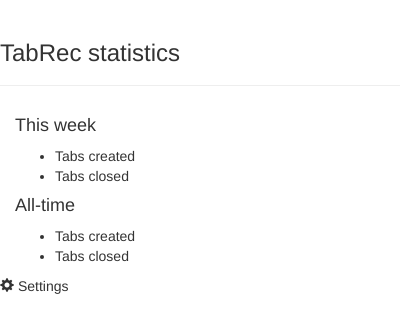
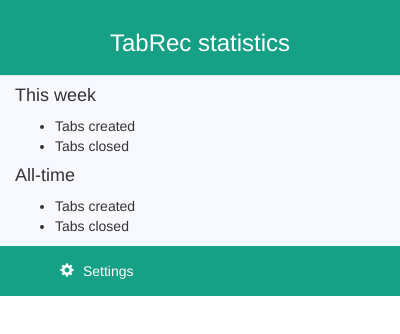
Before and after one commit to martin-svk/tabrec, a browser extension: page popup.html in a window 400 px wide. Drawn offline with nearby package versions, Linux system fonts and the light colour scheme.

Commit message:
Add popup window styles.

```diff
--- a/styles/popup.sass
+++ b/styles/popup.sass
@@ -1,2 +1,34 @@
 body
-  min-width: 300px
+  min-width: 250px
+
+.page-header
+  margin-bottom: 0 !important
+  margin-top: 0 !important
+
+#container
+  background-color: ghostwhite
+
+#title
+  color: white
+  margin-top: 0 !important
+  padding-top: 30px
+  text-align: center
+
+#header
+  background-color: rgb(22, 160, 133)
+
+#settings
+  cursor: pointer
+  background-color: rgb(22, 160, 133)
+  height: 50px
+  padding: 15px 60px
+
+#settings:hover
+  background-color: rgb(4, 147, 114)
+
+#settings-text
+  color: white
+
+#settings-icon
+  color: white
+  margin-right: 5px
```
Also changed, not shown: styles/popup.css.
